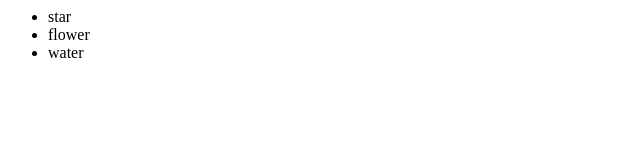
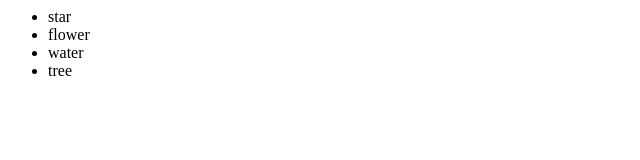
Before and after one commit to yingly/hello-world, a plain HTML site: page index2.html in a window 1280 px wide. Shown: the full height of the page, 0-640 px from the left. Drawn offline with Linux system fonts and the light colour scheme.

Commit message:
changes to index2
add one new item

```diff
--- a/index2.html
+++ b/index2.html
@@ -5,6 +5,7 @@
         <li>star</li>
         <li>flower</li>
         <li>water</li>
+        <li>tree</li>
       </ul>
     </div>
   </body>
```
